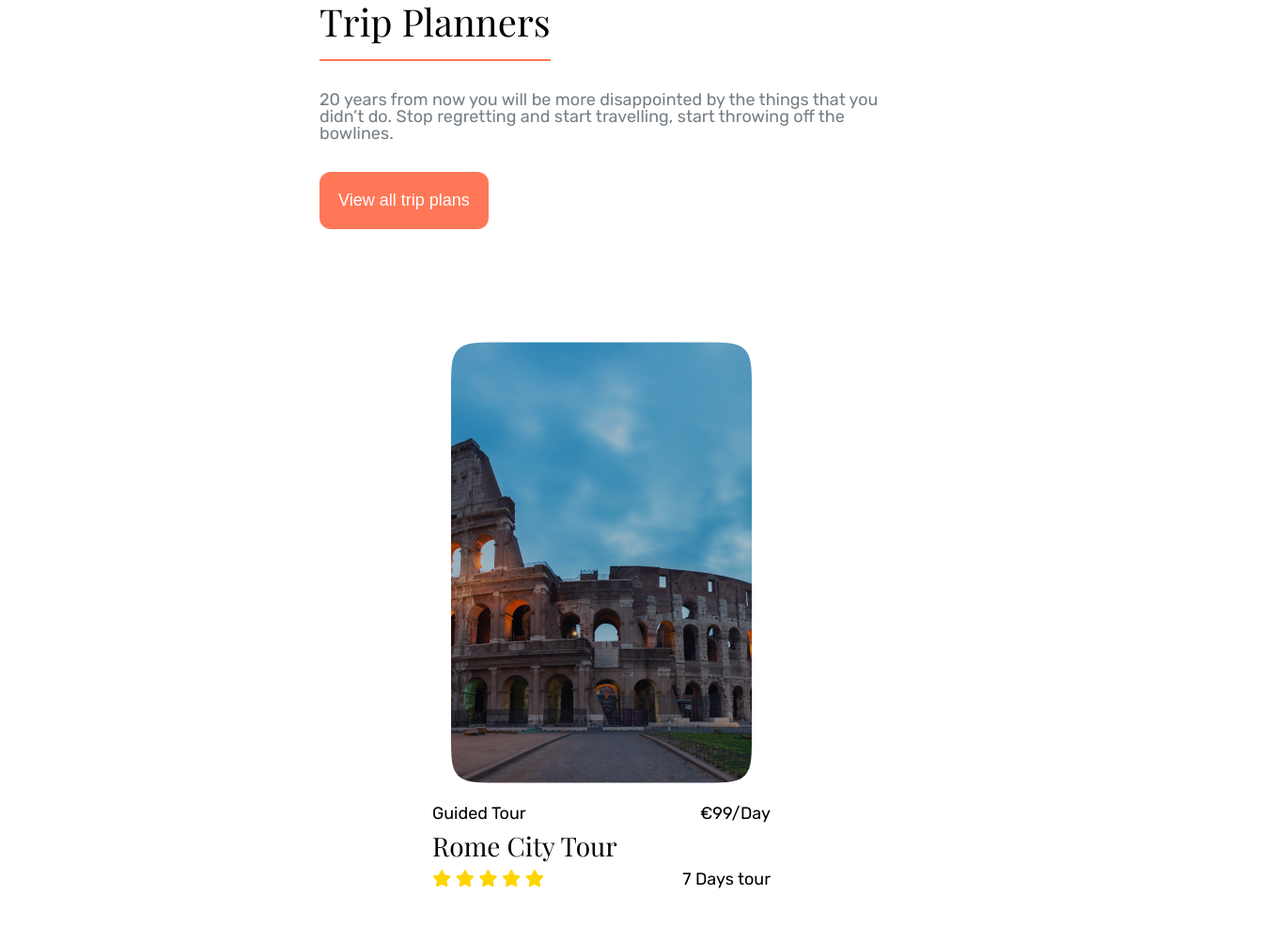
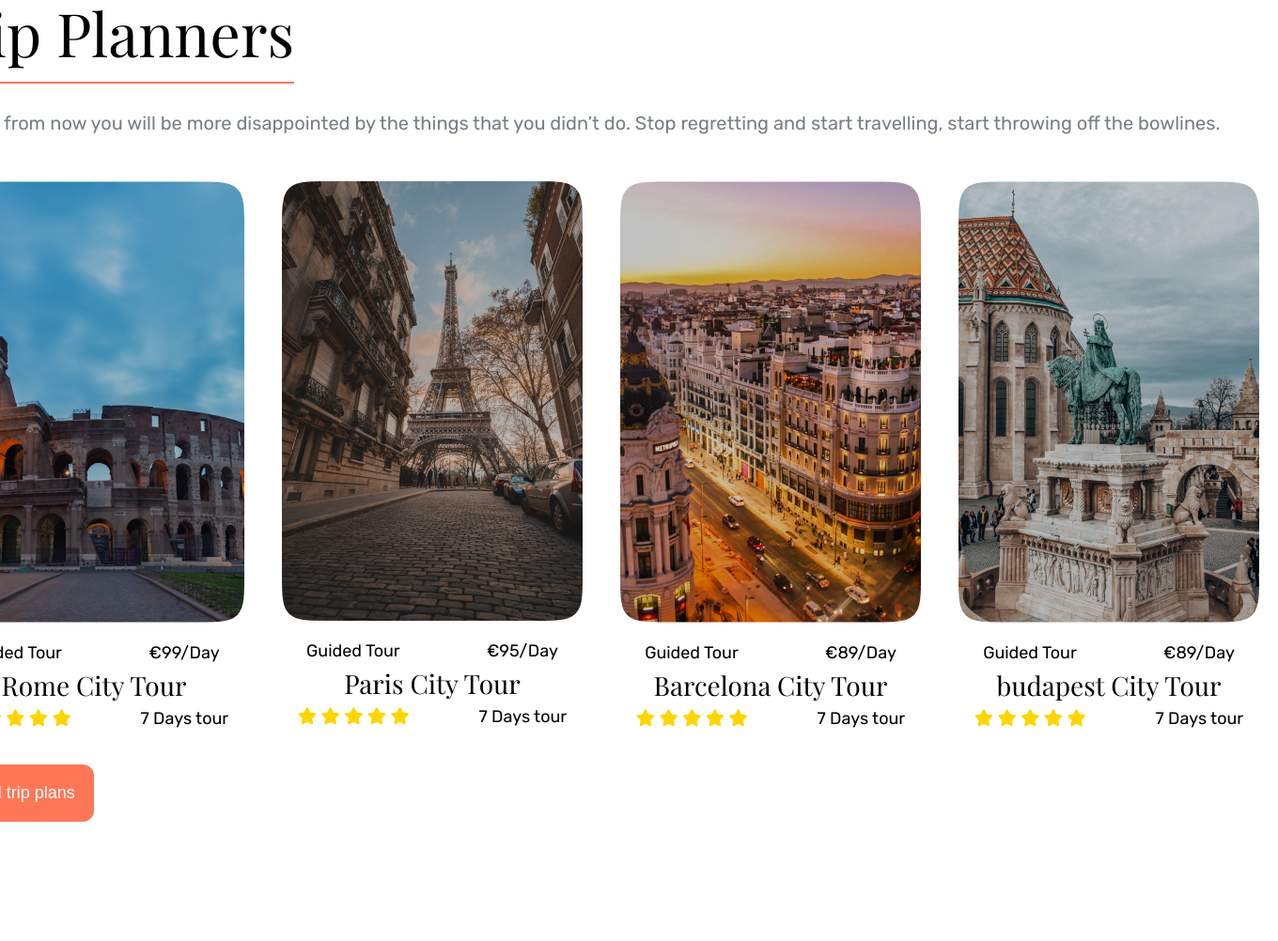
Before and after one commit to marzboi/202304-w1ch5-marco-fratini-alfredo-benitez, a website: page index.html in a window 1280 px wide. Shown: the part 3113-4115 px from the top of the page at 94% size, 1360 px wide, since content can reach past the window. Drawn offline with nearby package versions, Linux system fonts and the light colour scheme.

Commit message:
Add structure and style to fit both grid and flex box

```diff
--- a/index.html
+++ b/index.html
@@ -182,35 +182,17 @@
 
 
   <div class="app-planner">
+
     <header>
       <h1>Trip Planners</h1>
       <p>20 years from now you will be more disappointed by the things that you didn’t do. Stop regretting and start
         travelling,
         start throwing off the bowlines.</p>
+    </header>
+    <div class="button-holder">
       <button>View all trip plans</button>
-    </header>
-    <section>
-      <div>
-        <img src="images/coliseum.png" alt="A frontal picture of the colloseum">
     </div>
-      <div class="app-planner__info">
-        <div class="planner__name">
-          <h4>Guided Tour</h4><span>€99/Day</span>
-        </div>
-        <h3>Rome City Tour</h3>
-        <div class="planner__rating">
-          <div>
-            <i class="fa-solid fa-star"></i>
-            <i class="fa-solid fa-star"></i>
-            <i class="fa-solid fa-star"></i>
-            <i class="fa-solid fa-star"></i>
-            <i class="fa-solid fa-star"></i>
-          </div>
-          <span>7 Days tour</span>
-        </div>
-      </div>
-
-    </section>
+    <div class="planner-choices">
 
       <section>
         <div>
@@ -237,13 +219,13 @@
 
       <section>
         <div>
-        <img src="images/coliseum.png" alt="A frontal picture of the colloseum">
+          <img src="images/eiffel-tower.png" alt="A frontal picture of the colloseum">
         </div>
         <div class="app-planner__info">
           <div class="planner__name">
-          <h4>Guided Tour</h4><span>€99/Day</span>
+            <h4>Guided Tour</h4><span>€95/Day</span>
           </div>
-        <h3>Rome City Tour</h3>
+          <h3>Paris City Tour</h3>
           <div class="planner__rating">
             <div>
               <i class="fa-solid fa-star"></i>
@@ -260,13 +242,36 @@
 
       <section>
         <div>
-        <img src="images/coliseum.png" alt="A frontal picture of the colloseum">
+          <img src="images/barcelona.png" alt="A frontal picture of the colloseum">
         </div>
         <div class="app-planner__info">
           <div class="planner__name">
-          <h4>Guided Tour</h4><span>€99/Day</span>
+            <h4>Guided Tour</h4><span>€89/Day</span>
           </div>
-        <h3>Rome City Tour</h3>
+          <h3>Barcelona City Tour</h3>
+          <div class="planner__rating">
+            <div>
+              <i class="fa-solid fa-star"></i>
+              <i class="fa-solid fa-star"></i>
+              <i class="fa-solid fa-star"></i>
+              <i class="fa-solid fa-star"></i>
+              <i class="fa-solid fa-star"></i>
+            </div>
+            <span>7 Days tour</span>
+          </div>
+        </div>
+
+      </section>
+
+      <section>
+        <div>
+          <img src="images/budapest.png" alt="A frontal picture of the colloseum">
+        </div>
+        <div class="app-planner__info">
+          <div class="planner__name">
+            <h4>Guided Tour</h4><span>€89/Day</span>
+          </div>
+          <h3>budapest City Tour</h3>
           <div class="planner__rating">
             <div>
               <i class="fa-solid fa-star"></i>
@@ -281,6 +286,7 @@
 
       </section>
     </div>
+  </div>
 
 </body>
 
--- a/sass/styles.scss
+++ b/sass/styles.scss
@@ -408,7 +408,9 @@ $star-color: #ffd500;
       max-width: rem(600);
       margin-bottom: rem(32);
     }
+  }
 
+  .button-holder {
     button {
       padding: rem(20);
       background-color: $primary-color;
@@ -416,12 +418,16 @@ $star-color: #ffd500;
       border-radius: rem(12);
       color: #ffffff;
       font-size: rem(18);
-      margin-bottom: rem(100);
+      margin-bottom: rem(80);
     }
   }
 
   section {
     margin-bottom: rem(40);
+
+    img {
+      margin: rem(20);
+    }
 
     .app-planner__info {
       display: flex;
@@ -432,11 +438,6 @@ $star-color: #ffd500;
         justify-content: space-between;
         font-size: rem(18);
         margin-bottom: rem(12);
-      }
-    }
-
-    img {
-      margin: rem(20);
       }
 
       h3 {
@@ -456,3 +457,48 @@ $star-color: #ffd500;
       }
     }
   }
+
+  @include desktop {
+    display: grid;
+    align-items: center;
+    justify-content: center;
+    grid-template-columns: repeat(2);
+    grid-template-rows: repeat(3);
+
+    header {
+      grid-area: 1 / 1 / 2 / 3;
+      h1 {
+        font-size: rem(64);
+      }
+
+      p {
+        max-width: 100%;
+        font-size: rem(20);
+      }
+    }
+
+    .button-holder {
+      grid-area: 3 / 1 / 4 / 3;
+    }
+
+    .planner-choices {
+      grid-area: 2 / 1 / 3 / 3;
+      display: flex;
+      section {
+        .app-planner__info {
+          .planner__name {
+            justify-content: space-around;
+          }
+
+          h3 {
+            text-align: center;
+          }
+
+          .planner__rating {
+            justify-content: space-around;
+          }
+        }
+      }
+    }
+  }
+}
```
Also changed, not shown: styles.css, 1 other file. Lines whose indentation alone changed are shown as unchanged.
